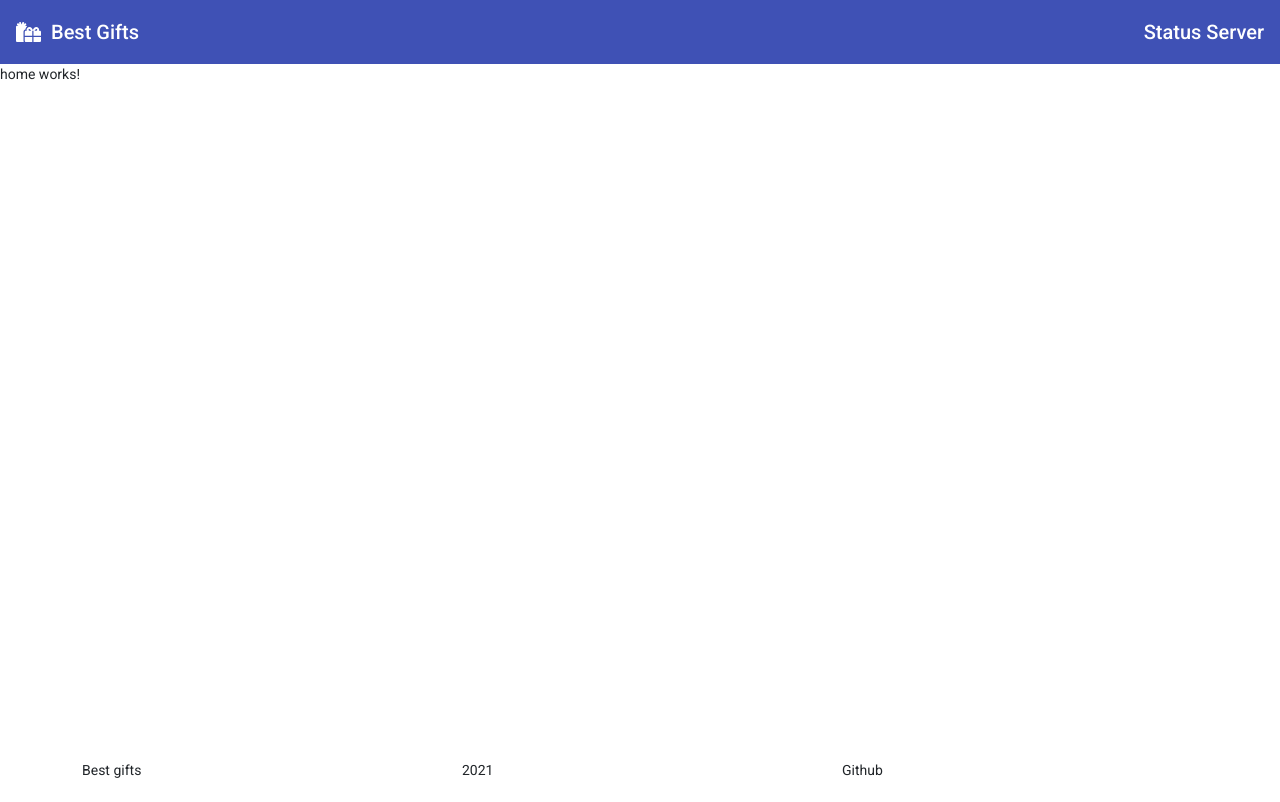
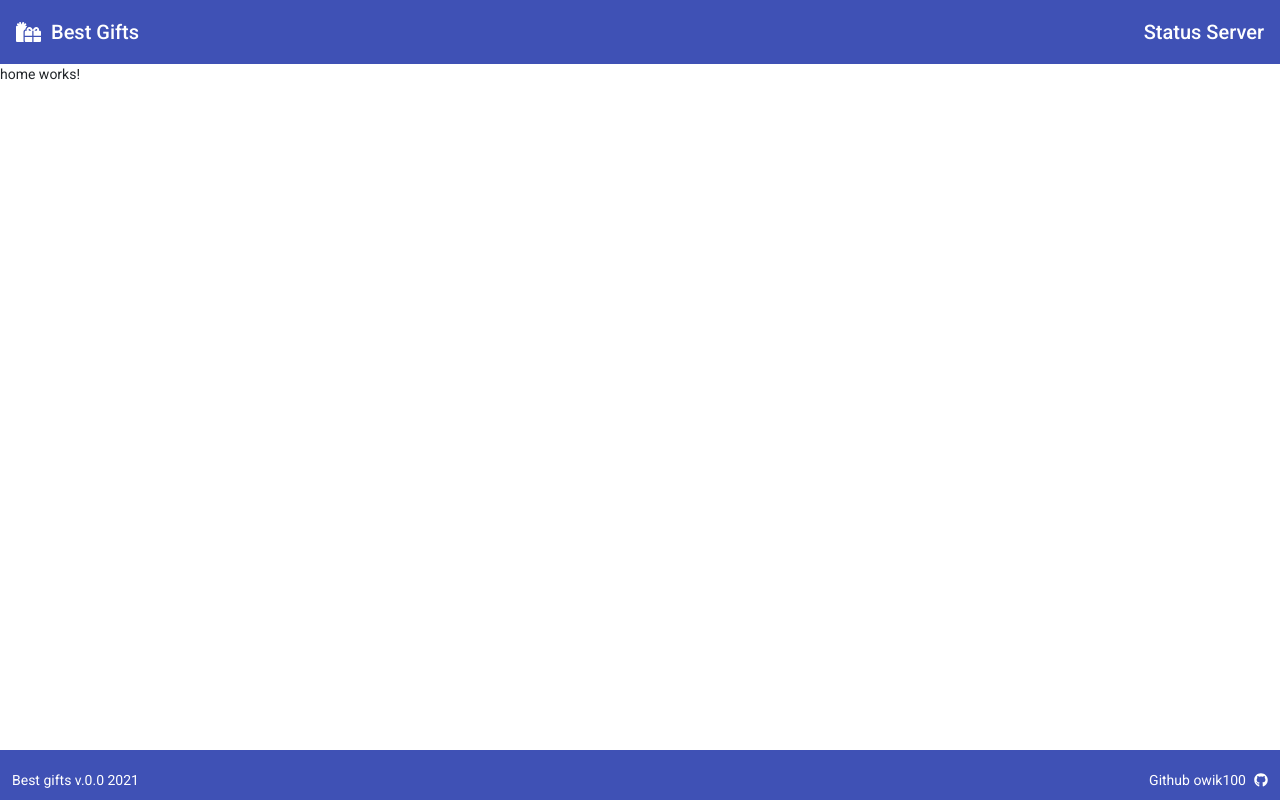
Before and after one commit to owik100/best-gifts, an Angular app: page /home in a window 1280 px wide. Built offline with nearby package versions, Linux system fonts and the light colour scheme.

Commit message:
Working on footer

```diff
--- a/package.json
+++ b/package.json
@@ -1,6 +1,6 @@
 {
   "name": "best-gifts",
-  "version": "0.0.0",
+  "version": "0.1.0",
   "scripts": {
     "ng": "ng",
     "start": "ng serve",
--- a/src/app/footer/footer.component.html
+++ b/src/app/footer/footer.component.html
@@ -1,10 +1,16 @@
 <footer>
 
-  <div class="container">
+  <div class="container-fluid">
     <div class="row">
-        <div class="col">Best gifts</div>
-      <div class="col">2021</div>
-      <div class="col">Github</div>
+        <div class="col">
+          <p>Best gifts v.{{appVersion}}  {{currYear}}</p>
+        </div>
+      <div class="col">
+        <a href="https://github.com/owik100/best-gifts-angular-client" target="_blank">
+          <fa-icon class="float-end" [icon]="faGithub"></fa-icon>
+          <p class="float-end me-2">Github owik100</p>
+        </a>
+      </div>
     </div>
   </div>
 </footer>
--- a/src/app/footer/footer.component.scss
+++ b/src/app/footer/footer.component.scss
@@ -1,9 +1,13 @@
+@import "../../variables.scss";
+
 footer{
     position:absolute;
     bottom: 0;
     width:100%;
-    height:60px;
+    height:50px;
     padding-top: 20px;
+    background-color: $base-color;
+    color: white;
 }
 
 .footerDiv{
--- a/src/app/footer/footer.component.ts
+++ b/src/app/footer/footer.component.ts
@@ -1,4 +1,6 @@
 import { Component, OnInit } from '@angular/core';
+import { faGithub } from '@fortawesome/free-brands-svg-icons';
+import { version } from '../../package.json';
 
 @Component({
   selector: 'app-footer',
@@ -6,8 +8,13 @@ import { Component, OnInit } from '@angular/core';
   styleUrls: ['./footer.component.scss']
 })
 export class FooterComponent implements OnInit {
+  faGithub = faGithub;
 
-  constructor() { }
+  appVersion = '0.0';
+  currYear = new Date().getFullYear();
+
+  constructor() {
+   }
 
   ngOnInit(): void {
   }
--- a/src/index.html
+++ b/src/index.html
@@ -1,5 +1,5 @@
 <!doctype html>
-<html lang="en">
+<html lang="pl">
 <head>
   <meta charset="utf-8">
   <title>BestGifts</title>
--- /dev/null
+++ b/src/variables.scss
@@ -0,0 +1 @@
+$base-color: #3f51b5;
--- a/tsconfig.json
+++ b/tsconfig.json
@@ -10,6 +10,7 @@
     "experimentalDecorators": true,
     "moduleResolution": "node",
     "importHelpers": true,
+    "resolveJsonModule": true,
     "target": "es2015",
     "module": "es2020",
     "lib": [
```
